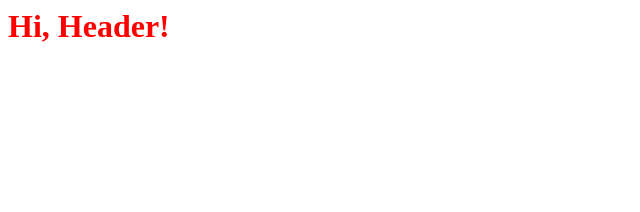
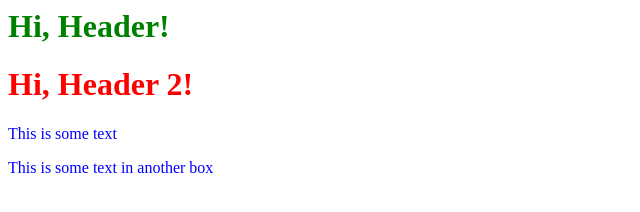
Before and after one commit to maxinekho/webf18, a plain HTML site: page index.html in a window 1280 px wide. Shown: the whole page, without its empty margins (0-640 px from the left). Drawn offline with Linux system fonts and the light colour scheme.

Commit message:
Update index.html

```diff
--- a/index.html
+++ b/index.html
@@ -2,10 +2,14 @@
   <head>
     <style>
       h1{ color:red; }
+      p{ color:blue; }
     </style>
   </head>
     <body>
-      <h1 onmouseenter="alert('entered!')">Hi, Header!</h1>
+      <h1 style="color:green;">Hi, Header!</h1>
+      <h1>Hi, Header 2!</h1>
+      <p>This is some text</p>
+      <p>This is some text in another box</p>
     </body>
 
 </html>
```
